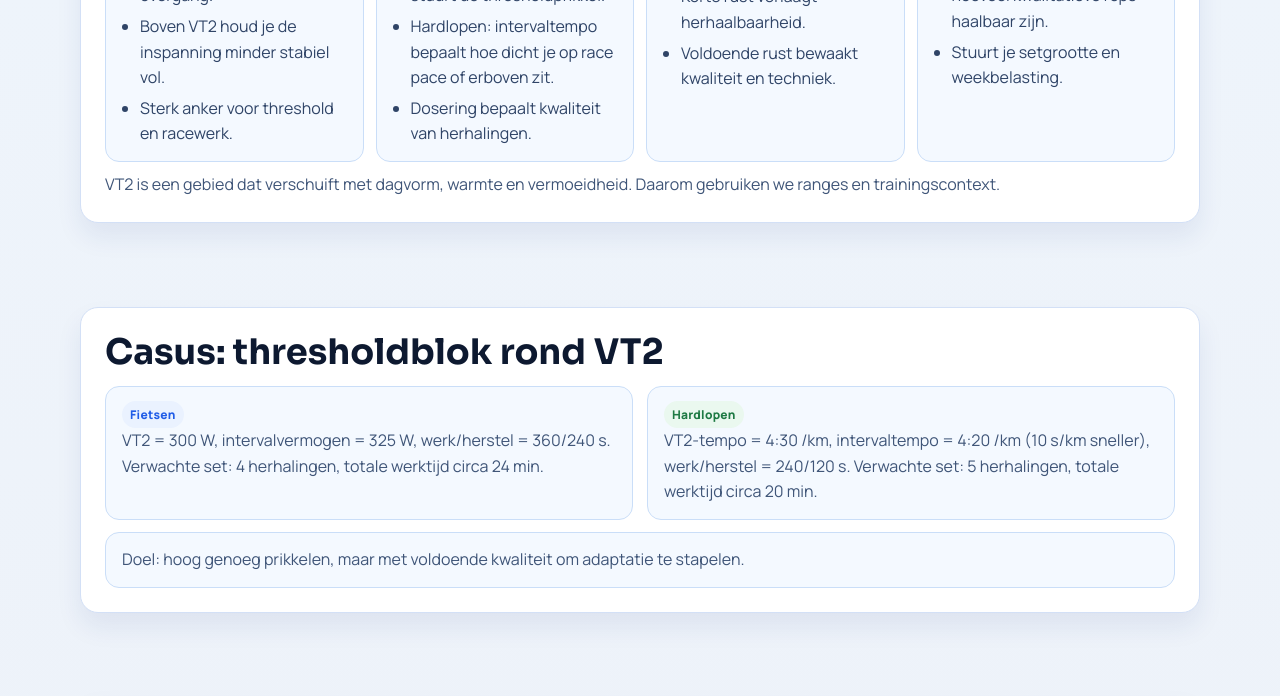
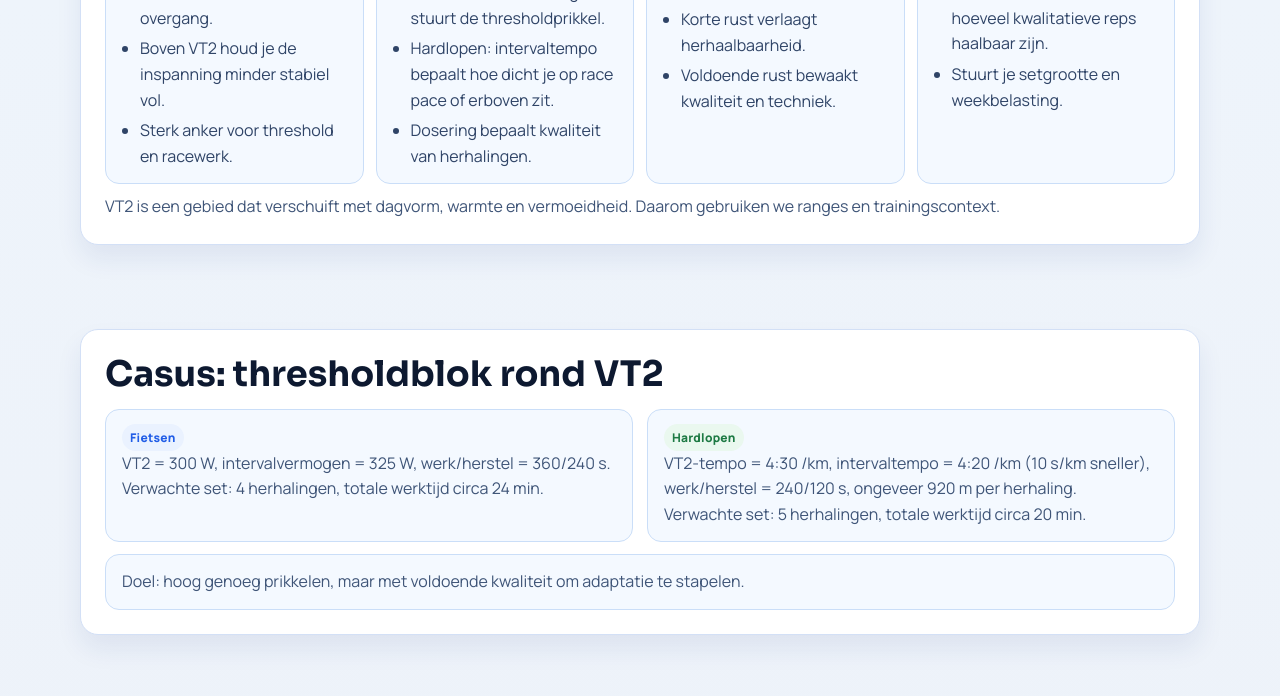
Before and after one commit to SportmetricsNL/web2.0, a website: page vt2.html in a window 1280 px wide. Shown: the part 3407-4103 px from the top of the page. Drawn offline with Linux system fonts and the light colour scheme.

Commit message:
Show running interval distance alongside VT2 duration

```diff
--- a/script.js
+++ b/script.js
@@ -489,6 +489,15 @@ const describePaceDelta = (deltaSeconds) => {
   return deltaSeconds > 0 ? `${rounded} s/km sneller` : `${rounded} s/km rustiger`;
 };
 
+const formatRepDistance = (paceSec, workSec) => {
+  if (!paceSec || !workSec) {
+    return '0 m';
+  }
+
+  const meters = Math.max(0, Math.round(((workSec / paceSec) * 1000) / 10) * 10);
+  return `${meters} m`;
+};
+
 const vt1ThresholdSlider = document.querySelector('[data-vt1-threshold-slider]');
 const vt1PowerSlider = document.querySelector('[data-vt1-power-slider]');
 const vt1DurationSlider = document.querySelector('[data-vt1-duration-slider]');
@@ -955,6 +964,7 @@ const vt2RunThresholdValue = document.querySelector('[data-vt2-run-threshold-val
 const vt2RunPaceValue = document.querySelector('[data-vt2-run-pace-value]');
 const vt2RunWorkValue = document.querySelector('[data-vt2-run-work-value]');
 const vt2RunRestValue = document.querySelector('[data-vt2-run-rest-value]');
+const vt2RunWorkDistance = document.querySelector('[data-vt2-run-work-distance]');
 
 const vt2RunDeltaFill = document.querySelector('[data-vt2-run-delta-fill]');
 const vt2RunDeltaValue = document.querySelector('[data-vt2-run-delta-value]');
@@ -1014,6 +1024,7 @@ if (
     const restSec = Number(vt2RunRestSlider.value);
 
     const effortDelta = vt2PaceSec - paceSec;
+    const repDistance = formatRepDistance(paceSec, workSec);
     const pressure = clamp(
       34 + Math.max(0, effortDelta) * 2.2 + Math.max(0, -effortDelta) * 0.25 + workSec * 0.07,
       5,
@@ -1030,6 +1041,10 @@ if (
     vt2RunPaceValue.textContent = formatPace(paceSec);
     vt2RunWorkValue.textContent = `${Math.round(workSec)} s`;
     vt2RunRestValue.textContent = `${Math.round(restSec)} s`;
+
+    if (vt2RunWorkDistance) {
+      vt2RunWorkDistance.textContent = `≈ ${repDistance} per herhaling bij dit tempo.`;
+    }
 
     vt2RunDeltaValue.textContent = formatPaceDelta(effortDelta);
     vt2RunPressureValue.textContent = `${Math.round(pressure)}%`;
@@ -1073,7 +1088,7 @@ if (
         paceSec,
       )} (${relation}), werk/herstel = ${Math.round(workSec)}/${Math.round(
         restSec,
-      )} s. Verwachte set: ${repeats} herhalingen, totale werktijd circa ${totalWorkMin} min.`;
+      )} s, ongeveer ${repDistance} per herhaling. Verwachte set: ${repeats} herhalingen, totale werktijd circa ${totalWorkMin} min.`;
     }
 
     setVt2RunBand(band);
--- a/vt2.html
+++ b/vt2.html
@@ -198,6 +198,7 @@
                   <div class="cp-control">
                     <label for="vt2-run-work-slider">Intervalduur (s) <span class="cp-value-pill" data-vt2-run-work-value>240 s</span></label>
                     <input id="vt2-run-work-slider" type="range" min="60" max="600" step="10" value="240" data-vt2-run-work-slider />
+                    <p class="small-note" data-vt2-run-work-distance>≈ 920 m per herhaling bij dit tempo.</p>
                   </div>
 
                   <div class="cp-control">
```
